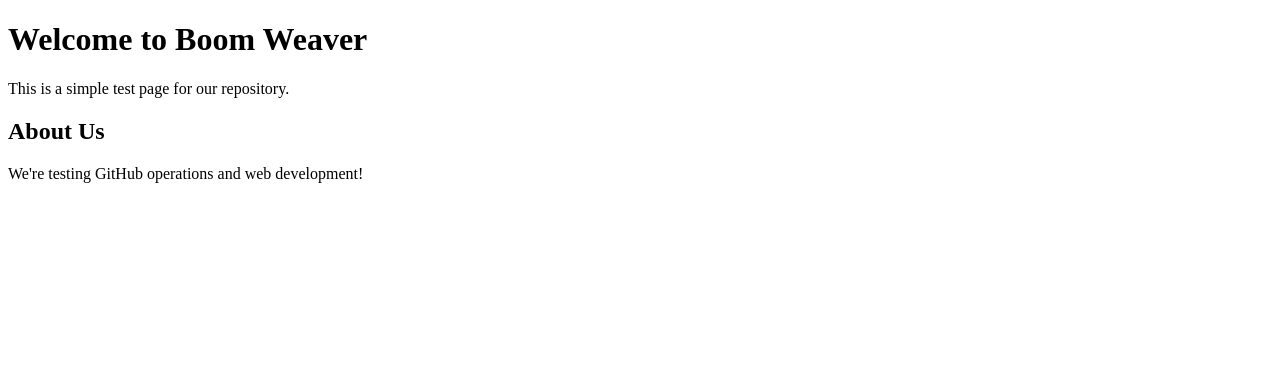
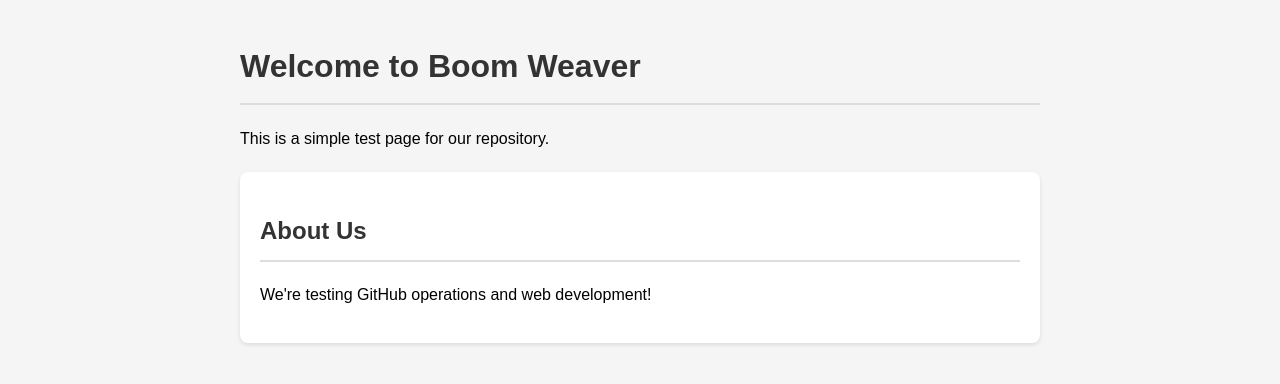
Before and after one commit to cweaver303/boom-weaver-test, a plain HTML site: page index.html in a window 1280 px wide. Drawn offline with Linux system fonts and the light colour scheme.

Commit message:
Add CSS styling to improve appearance

```diff
--- a/index.html
+++ b/index.html
@@ -4,6 +4,28 @@
     <meta charset="UTF-8">
     <meta name="viewport" content="width=device-width, initial-scale=1.0">
     <title>Welcome to Boom Weaver</title>
+    <style>
+        body {
+            font-family: Arial, sans-serif;
+            line-height: 1.6;
+            max-width: 800px;
+            margin: 0 auto;
+            padding: 20px;
+            background-color: #f5f5f5;
+        }
+        h1, h2 {
+            color: #333;
+            border-bottom: 2px solid #ddd;
+            padding-bottom: 10px;
+        }
+        section {
+            background-color: white;
+            padding: 20px;
+            border-radius: 8px;
+            box-shadow: 0 2px 4px rgba(0,0,0,0.1);
+            margin-top: 20px;
+        }
+    </style>
 </head>
 <body>
     <h1>Welcome to Boom Weaver</h1>
```
